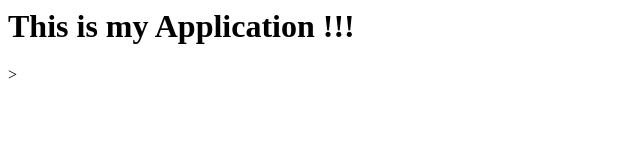
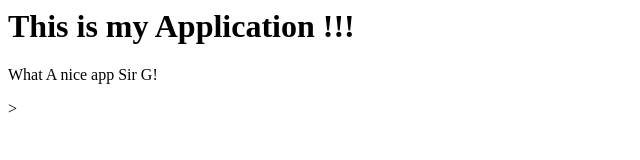
Before and after one commit to AhmedMuaaz/mysampleapp, a plain HTML site: page index.html in a window 1280 px wide. Shown: the whole page, without its empty margins (0-640 px from the left). Drawn offline with Linux system fonts and the light colour scheme.

Commit message:
Added Para to Index.html

```diff
--- a/index.html
+++ b/index.html
@@ -6,6 +6,7 @@
 </head>
 <body>
 <h1> This is my Application !!!</h1>
+<p>  What A nice app Sir G! </p>
 
 
 </body>
```
